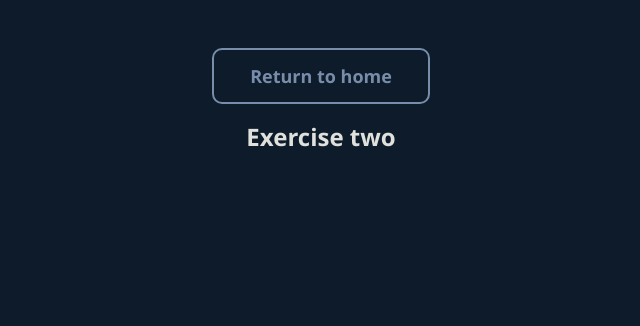
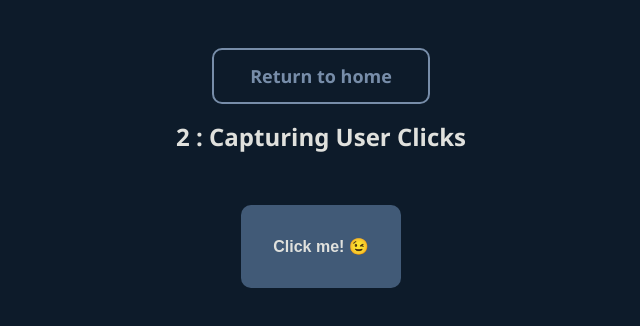
Before and after one commit to jtlaxcalaDev/simple-react-exercise, a React (Create React App) app: page /exercise-two in a window 1280 px wide. Shown: the top 326 px of the page, without its empty margins (319-959 px from the left). Built offline with nearby package versions, Linux system fonts and the light colour scheme.

Commit message:
Exercise-2-Capturing-User-Clicks

```diff
--- a/src/exercises/exercise-two/Two.css
+++ b/src/exercises/exercise-two/Two.css
@@ -0,0 +1,17 @@
+.button-alert {
+  margin-top: 2em;
+  padding: 2em;
+  background-color: #415a77;
+  font-weight: 700;
+  border-radius: 10px;
+  font-size: 16px;
+  cursor: pointer;
+  color: #e0e1dd;
+  border: none;
+}
+
+.button-alert:hover {
+  background-color: #e0e1dd;
+  color: #0d1b2a;
+  transition: .6s all ease;
+}
--- a/src/exercises/exercise-two/Two.jsx
+++ b/src/exercises/exercise-two/Two.jsx
@@ -1,4 +1,5 @@
 import { Link } from "react-router-dom";
+import './Two.css'
 
 const Two = () => {
   return (
@@ -6,7 +7,12 @@ const Two = () => {
       <div className="container">
         <Link to={'/'} className="return">Return to home</Link>
         <div className={"exercise-title exercise-two"}>
-          <h2>Exercise two</h2>
+          <h2>2 : Capturing User Clicks</h2>
+        </div>
+        <div className="button-events">
+          <button className="button-alert" onClick={()=>{alert('Thanks for your click 😁')}}>
+            Click me! 😉
+          </button>
         </div>
       </div>
     </>
```
